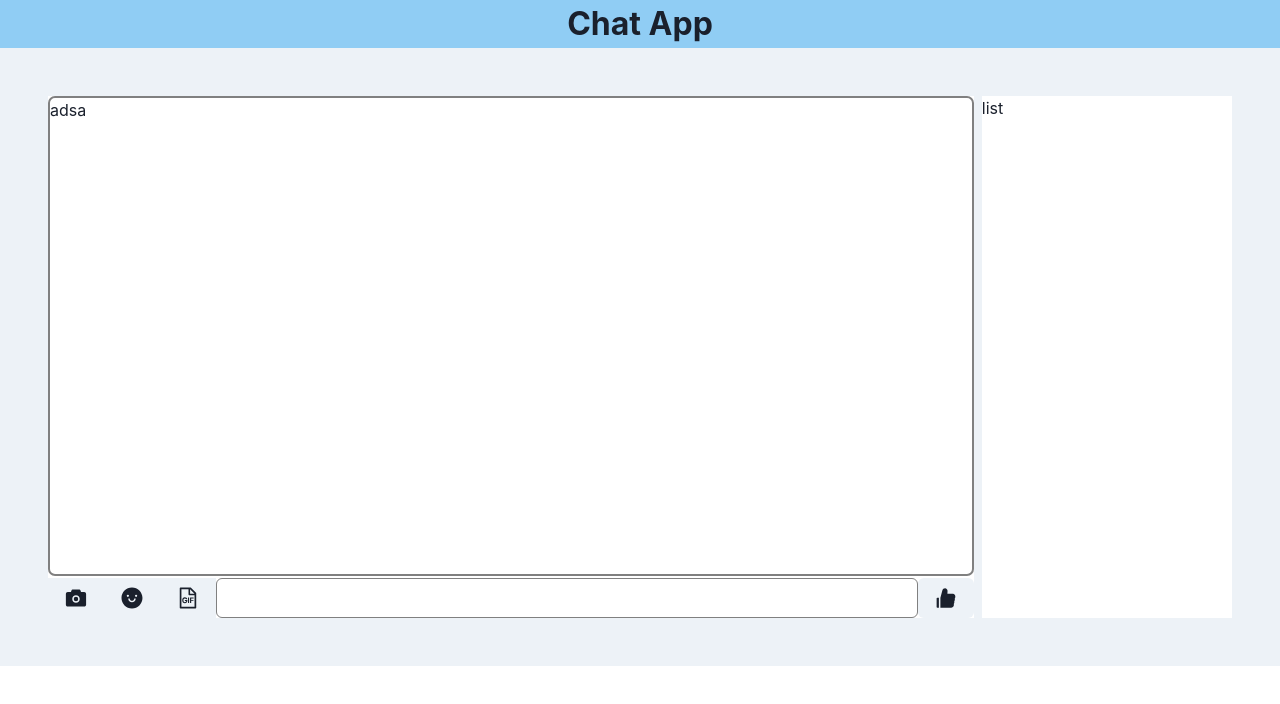
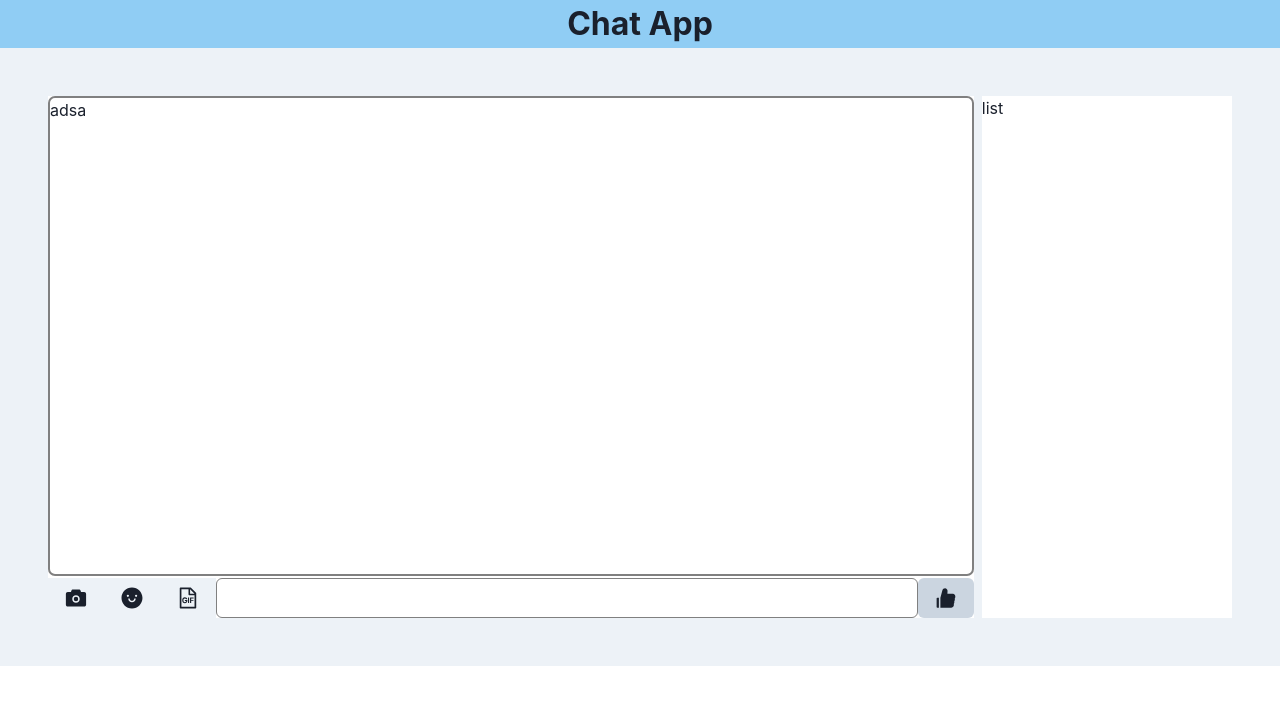
Before and after one commit to VinhOP/Chat-app, a React (Create React App) app: page / in a window 1280 px wide. Shown: the top 704 px of the page. Built offline with nearby package versions, Linux system fonts and the light colour scheme.

Commit message:
fix some UI

```diff
--- a/src/components/ChatApp.js
+++ b/src/components/ChatApp.js
@@ -43,10 +43,10 @@ const ChatApp = () => {
                         />
 
                         {inputData?
-                            <Button _focus= {{boxShadow: 'none'}}>
-                                <Text fontSize='1.1em'> Send </Text>
+                            <Button bg='gray.300' _focus= {{boxShadow: 'none'}}>
+                                <Text> Send </Text>
                             </Button> :
-                            <Button> <AiFillLike size='2em' /></Button>}
+                            <Button bg='gray.300'> <AiFillLike size='2em' /></Button>}
                     </Flex>
                 </Flex>
                         {/** ------------------------------------------------------ */}
```
